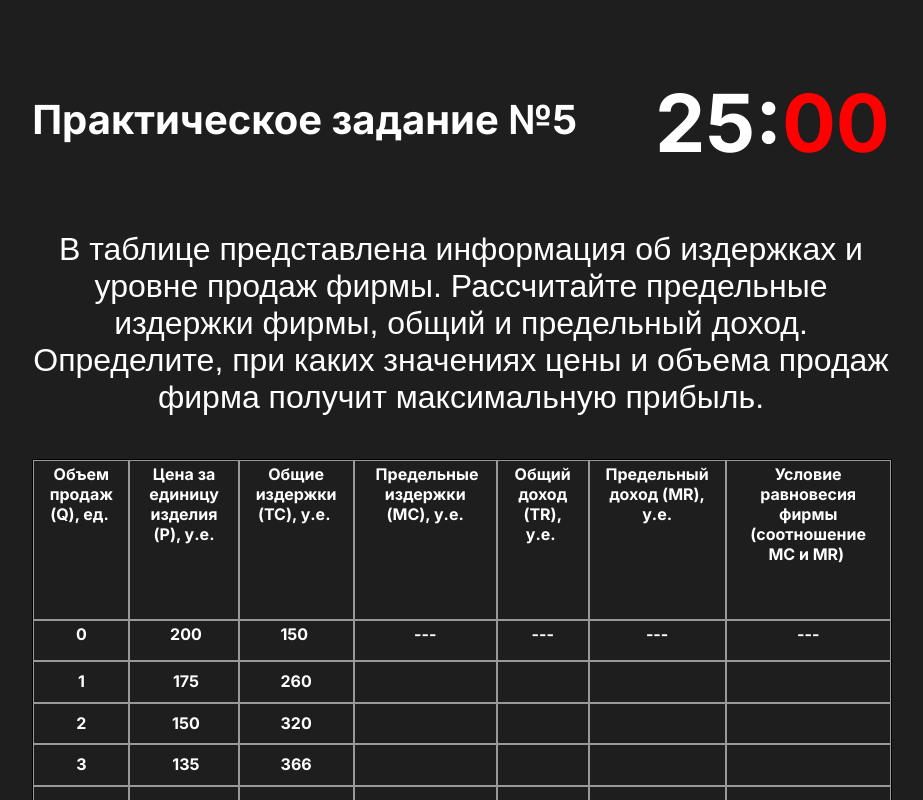
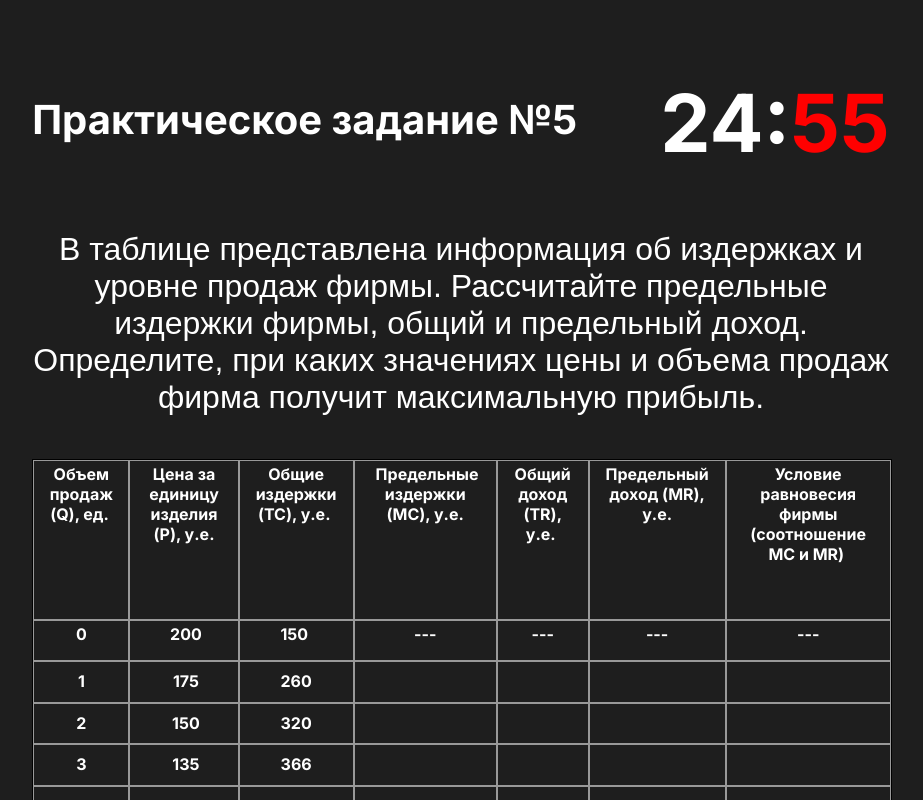
Before and after one commit to HondDK/ecolimp, a React (Create React App) app: page /testfive in a window 1280 px wide. Shown: the top 800 px of the page, without its empty margins (179-1102 px from the left). Built offline with nearby package versions, Linux system fonts and the light colour scheme.

Commit message:
testFiveReady

```diff
--- a/src/pages/TestFive.js
+++ b/src/pages/TestFive.js
@@ -1,6 +1,10 @@
 import React, { useState } from "react";
+import Time from "../components/UI/Time/Time";
 
 const TestFive = () => {
+	const [min, setMin] = useState(24);
+	const [value, setValue] = useState();
+
 	const [value1, setValue1] = useState("");
 	const [value2, setValue2] = useState("");
 	const [value3, setValue3] = useState("");
@@ -55,7 +59,9 @@ const TestFive = () => {
 
 	const buttonSubmit = (e) => {
 		e.preventDefault();
+
 		let correctCount = 0;
+
 		const values = [
 			value1,
 			value2,
@@ -89,12 +95,19 @@ const TestFive = () => {
 		console.log(correctCount);
 	};
 
+	const handleChange = (value) => {
+		//setValue(value);
+		if (value == false) {
+			//navigate("/testtwo", { replace: true });
+		}
+	};
+
 	return (
 		<body class="test">
 			<header class="test5-header">
 				<h1>Практическое задание №5</h1>
 				<p>
-					25:<span class="time">00</span>
+					<Time min={min} onChange={handleChange} />
 				</p>
 			</header>
 
```
